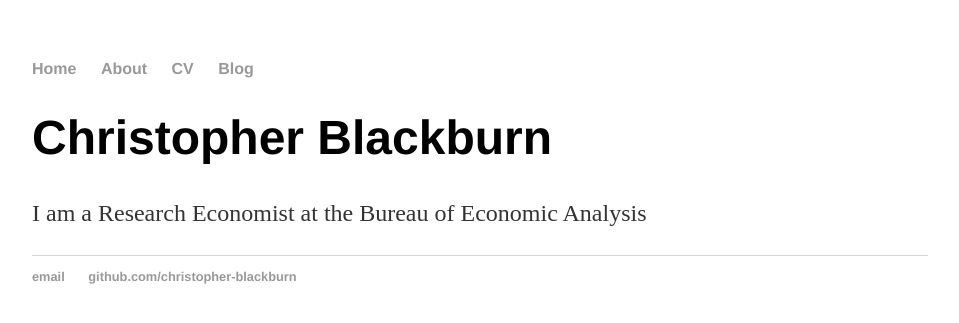
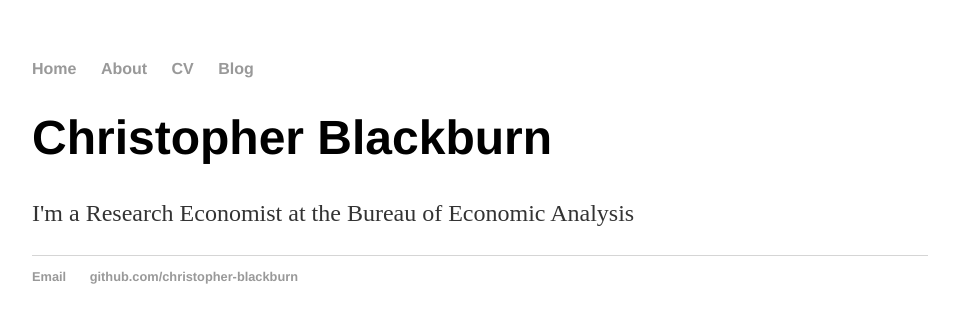
Before and after one commit to christopher-blackburn/christopher-blackburn.github.io, a Jekyll site: the page built from index.html, in a window 1280 px wide. Shown: the top 323 px of the page, without its empty margins (160-1119 px from the left). Built offline with Jekyll 4.4.1, drawn with Linux system fonts in a browser that asks for light colours.

Commit message:
Update index.html

```diff
--- a/index.html
+++ b/index.html
@@ -1,30 +1,8 @@
-<!DOCTYPE html>
-<html>
-	<head>
-		<title>Christopher Blackburn</title>
-		<!----Link to Main Style Sheet---->
-		<link rel="stylesheet" type="text/css" href="/css/main.css">
-	</head>
-	<body>
-		<nav>
-    		<ul>
-        		<li><a href="/">Home</a></li>
-	        	<li><a href="/about">About</a></li>
-        		<li><a href="/cv">CV</a></li>
-        		<li><a href="/blog">Blog</a></li>
-    		</ul>
-		</nav>
-		<div class="container">
-    		<div class="blurb">
-        		<h1>Christopher Blackburn</h1>
-				<p>I am a Research Economist at the Bureau of Economic Analysis</a></p>
-    		</div><!-- /.blurb -->
-		</div><!-- /.container -->
-		<footer>
-    		<ul>
-        		<li><a href="mailto:cblackburn3244b@gmail.com">email</a></li>
-        		<li><a href="https://github.com/christopher-blackburn">github.com/christopher-blackburn</a></li>
-			</ul>
-		</footer>
-	</body>
-</html>
+---
+layout: default
+title: Christopher Blackburn, Personal Website
+---
+<div class="blurb">
+	<h1>Christopher Blackburn</h1>
+	<p> I'm a Research Economist at the Bureau of Economic Analysis</p>
+</div><!-- /.blurb -->
```
